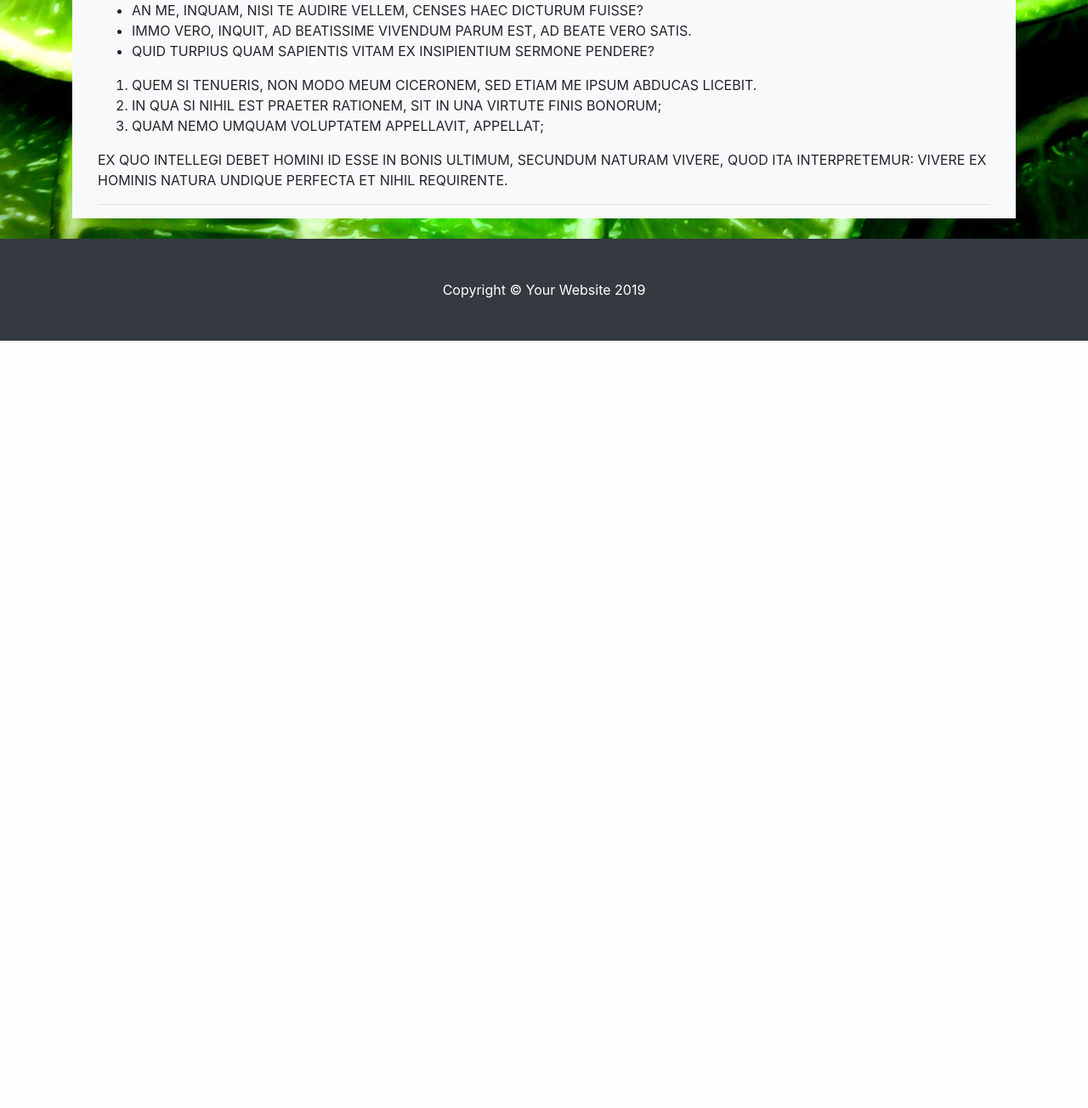
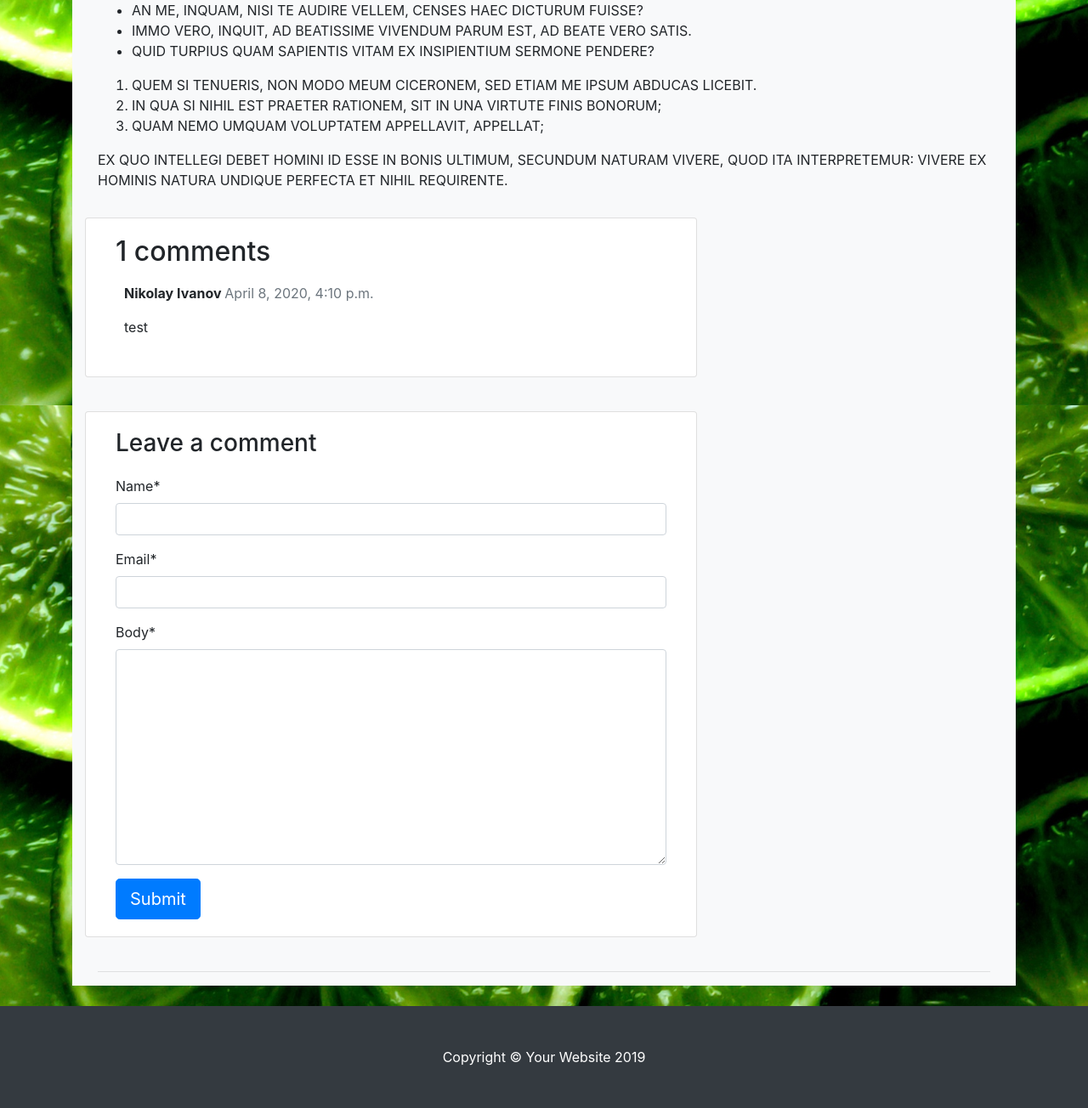
Before and after one commit to nivanovsp/babygrizz, a Django app: page /blog/10/ in a window 1280 px wide. Shown: the part 1123-2427 px from the top of the page at 85% size. Before the commit the page ends 1524 px from the top, so only its background shows below. Run offline with Django 3.2, Linux system fonts and the light colour scheme; data comes from the database, SQL or seed files in the repository; both versions use the stored data as it was after the commit; some libraries are stand-ins or nearby versions.

Commit message:
Add comments functionality and thank you page

```diff
--- a/babygrizz/urls.py
+++ b/babygrizz/urls.py
@@ -35,6 +35,7 @@ urlpatterns = [
     path('blog/category2/', views.cat_two, name='cat_two'),
     url(r'^list$', views.all_blogs),
     path('blog/<int:blog_id>/', views.detail, name='detail'),
+    path('blog/success', views.comment_success, name='comment_success'),
     url(r'^ckeditor/', include('ckeditor_uploader.urls')),
 ]
 
--- /dev/null
+++ b/blog/forms.py
@@ -0,0 +1,8 @@
+from .models import Comment
+from django import forms
+
+
+class CommentForm(forms.ModelForm):
+    class Meta:
+        model = Comment
+        fields = ('name', 'email', 'body')
--- a/blog/models.py
+++ b/blog/models.py
@@ -24,6 +24,21 @@ class Blog(models.Model):
         return category
 
 
+class Comment(models.Model):
+    post = models.ForeignKey(Blog, on_delete=models.CASCADE, related_name='comments')
+    name = models.CharField(max_length=80)
+    email = models.EmailField()
+    body = models.TextField()
+    created_on = models.DateTimeField(auto_now_add=True)
+    active = models.BooleanField(default=False)
+
+    class Meta:
+        ordering = ['created_on']
+
+    def __str__(self):
+        return 'Comment {} by {}'.format(self.body, self.name)
+
+
 # Create filters
 class Filter(django_filters.FilterSet):
     category = django_filters.CharFilter(lookup_expr='iexact')
--- a/blog/templates/blog/all_blogs.html
+++ b/blog/templates/blog/all_blogs.html
@@ -26,6 +26,7 @@
         {% endif %}
         {% endif %}
         {% endfor %}
+
     </div>
 </div>
 
--- a/blog/templates/blog/base_blogs.html
+++ b/blog/templates/blog/base_blogs.html
@@ -45,7 +45,7 @@
                         <div class="col-lg-6">
                             <ul class="list-unstyled">
                                 <li>
-                                    <a href="{% url 'all_blogs' %}">All</a>
+                                    <a href="{% url 'all_blogs' %}">All Blogs</a>
                                 </li>
                                 <li>
                                     <a href="{% url 'cat_one' %}">Category 1</a>
--- a/blog/templates/blog/detail.html
+++ b/blog/templates/blog/detail.html
@@ -1,6 +1,8 @@
 {% extends 'blog/base.html' %}
 
 {% block content %}
+
+{% load crispy_forms_tags %}
 
 <br>
 <div class="container-fluid bg-light">
@@ -21,12 +23,46 @@
                 <hr>
                 <!-- Post Content -->
                 {{ blog.description|safe }}
+
+                <div class="row">
+
+                    <div class="col-md-8 card mb-4  mt-3 ">
+                        <div class="card-body">
+                            <!-- comments -->
+                            <h2>{{ comments.count }} comments</h2>
+
+                            {% for comment in comments %}
+                            <div class="comments" style="padding: 10px;">
+                                <p class="font-weight-bold">
+                                    {{ comment.name }}
+                                    <span class=" text-muted font-weight-normal">
+                                        {{ comment.created_on }}
+                                    </span>
+                                </p>
+                                {{ comment.body | linebreaks }}
+                            </div>
+                            {% endfor %}
+                        </div>
+                    </div>
+                    <div class="col-md-8 card mb-4  mt-3 ">
+                        <div class="card-body">
+                            <h3>Leave a comment</h3>
+                            <form method="post" style="margin-top: 1.3em;">
+                                {{ comment_form| crispy }}
+                                {% csrf_token %}
+                                <button type="submit" class="btn btn-primary  btn-lg">Submit</button>
+                            </form>
+                        </div>
+                    </div>
+                </div>
+
                 <hr>
             </div>
         </div>
     </div>
 </div>
 
+
 {% load static %}
 
 {% endblock %}
--- a/blog/views.py
+++ b/blog/views.py
@@ -2,6 +2,9 @@ from django.shortcuts import render
 from django.shortcuts import get_object_or_404
 from .models import Blog
 from .models import Filter
+from .forms import CommentForm
+from django.http import HttpResponseRedirect
+from django.urls import reverse
 
 
 # Create your views here.
@@ -35,4 +38,27 @@ def cat_two(request):
 
 def detail(request, blog_id):
     blog = get_object_or_404(Blog, pk=blog_id)
-    return render(request, 'blog/detail.html', {'blog': blog})
+    comments = blog.comments.filter(active=True)
+    new_comment = None
+
+    # Comment posted
+    if request.method == 'POST':
+        comment_form = CommentForm(data=request.POST)
+        if comment_form.is_valid():
+            # Create Comment object but don't save to database yet
+            new_comment = comment_form.save(commit=False)
+            # Assign the current post to the comment
+            new_comment.post = blog
+            # Save the comment to the database
+            new_comment.save()
+            return HttpResponseRedirect(reverse('comment_success'))
+    else:
+        comment_form = CommentForm()
+        comment_form.data['name', 'email', 'body'] = None
+
+    return render(request, 'blog/detail.html',
+                  {'blog': blog, 'comments': comments, 'new_comment': new_comment, 'comment_form': comment_form})
+
+
+def comment_success(request):
+    return render(request, 'blog/comment_success.html')
```
Also changed, not shown: blog/admin.py (+16 -1 lines), blog/templates/blog/blog.html (+9 -0 lines), blog/templates/blog/category1.html (+9 -0 lines), blog/templates/blog/category2.html (+9 -0 lines), blog/templates/blog/comment_success.html (added, +46 -0 lines), blog/migrations/0025_blogcomment.py (added), blog/migrations/0026_auto_20200408_1042.py (added), blog/migrations/0027_auto_20200408_1045.py (added), db.sqlite3, media/blog/images/11_n9BM9jq.jpg (added), media/blog/images/12_FBaEySG.jpg (added), media/blog/images/13.jpg (added), media/blog/images/14.jpg (added).
